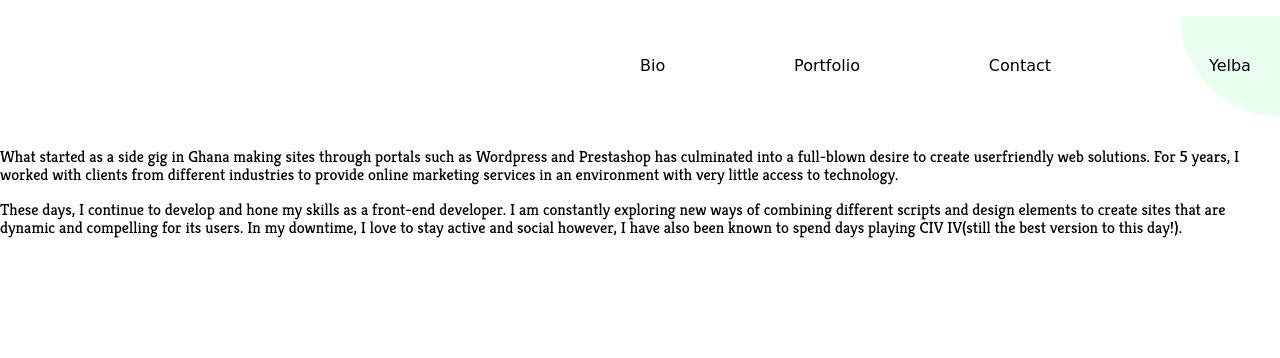
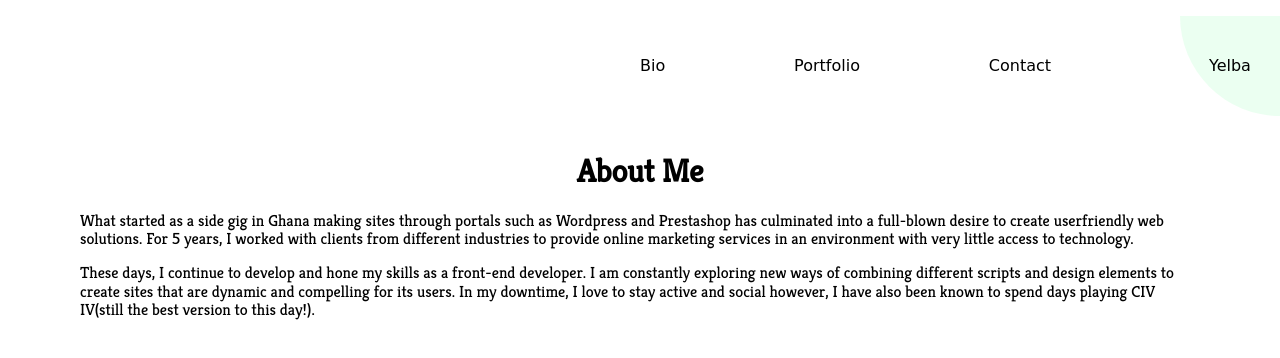
Before and after one commit to yellows55/my-portfolio, a plain HTML site: page bio.html in a window 1280 px wide. Drawn offline with nearby package versions, Linux system fonts and the light colour scheme; a web font is replaced by a local one.

Commit message:
Update bio.html

```diff
--- a/bio.html
+++ b/bio.html
@@ -21,7 +21,8 @@
       </nav>
     </header>
 
-    <main>
+    <main class="bio-page">
+      <h1>About Me</h1>
       <p>What started as a side gig in Ghana making sites through portals such as Wordpress and Prestashop has culminated into a full-blown desire to create userfriendly web solutions. For 5 years, I worked with clients from different industries to provide online marketing services in an environment with very little access to technology.</p>
       <p>These days, I continue to develop and hone my skills as a front-end developer. I am constantly exploring new ways of combining different scripts and design elements to create sites that are dynamic and compelling for its users. In my downtime, I love to stay active and social however, I have also been known to spend days playing CIV IV(still the best version to this day!).</p>
     </main>
```
